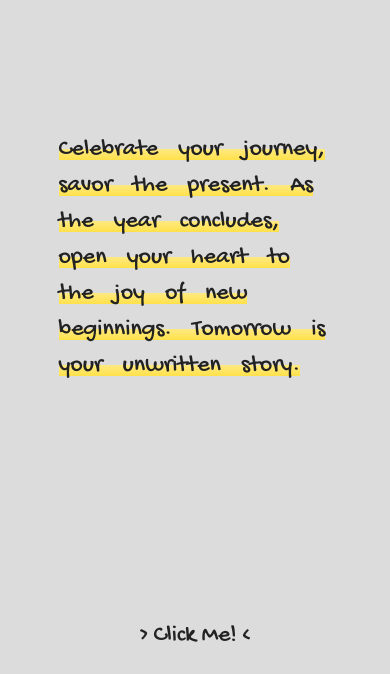
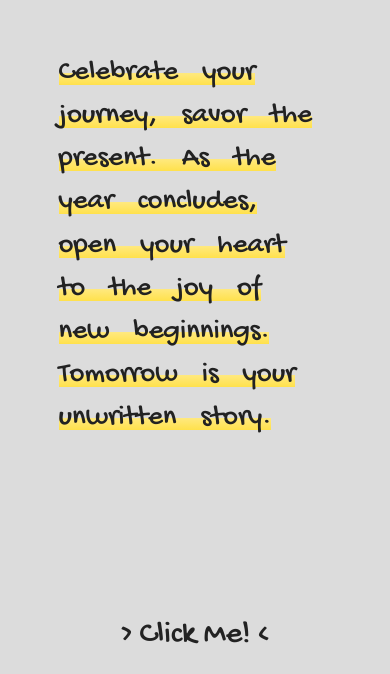
Before and after one commit to md61421/wishing-card, a plain HTML site: page index.html in a window 390 px wide. Shown: the part 125-799 px from the top of the page. Drawn offline with Linux system fonts and the light colour scheme.

Commit message:
Add some minor changes

```diff
--- a/style.css
+++ b/style.css
@@ -210,10 +210,6 @@ h1 {
 @media (max-width: 768px) {
   .inner_container {
     max-width: 70%;
-    font-size: 1.5rem;
-  }
-
-  .btn {
-    font-size: 1.5rem;
+    font-size: 1.8rem;
   }
 }
```
